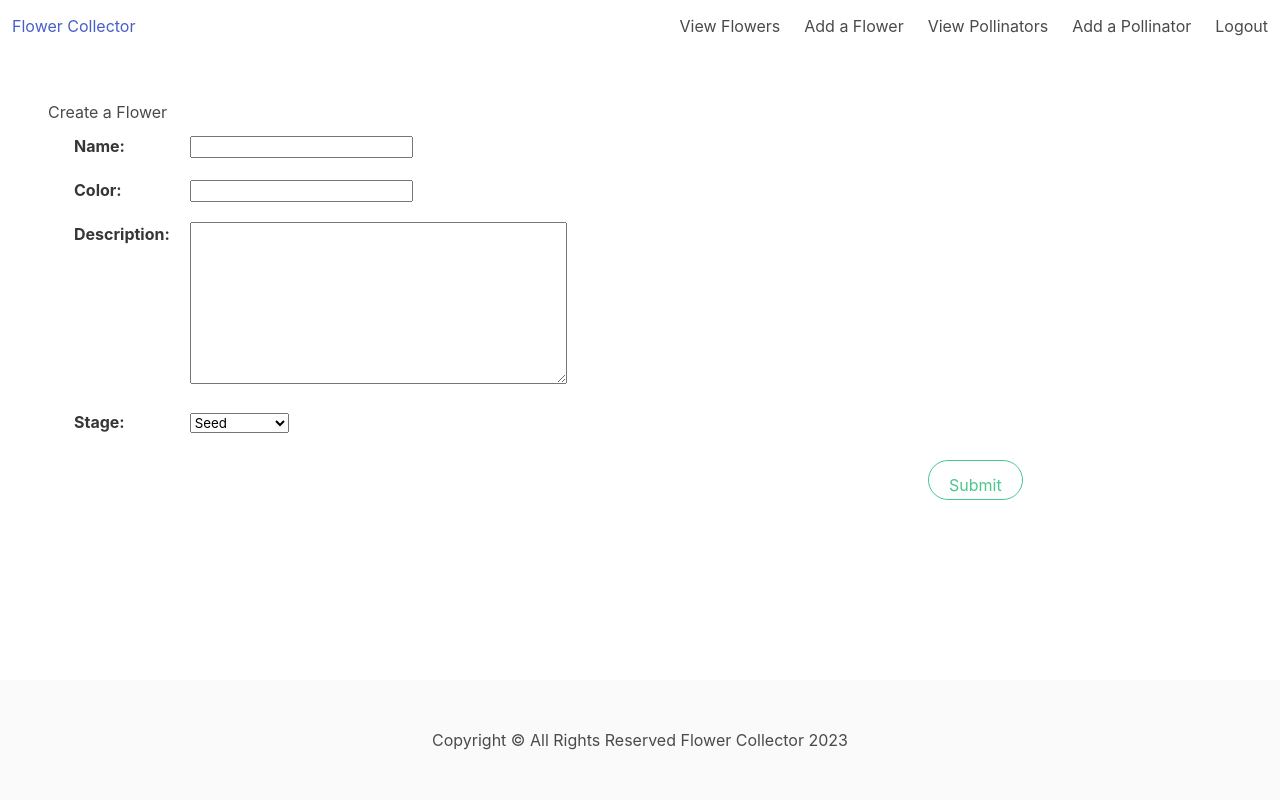
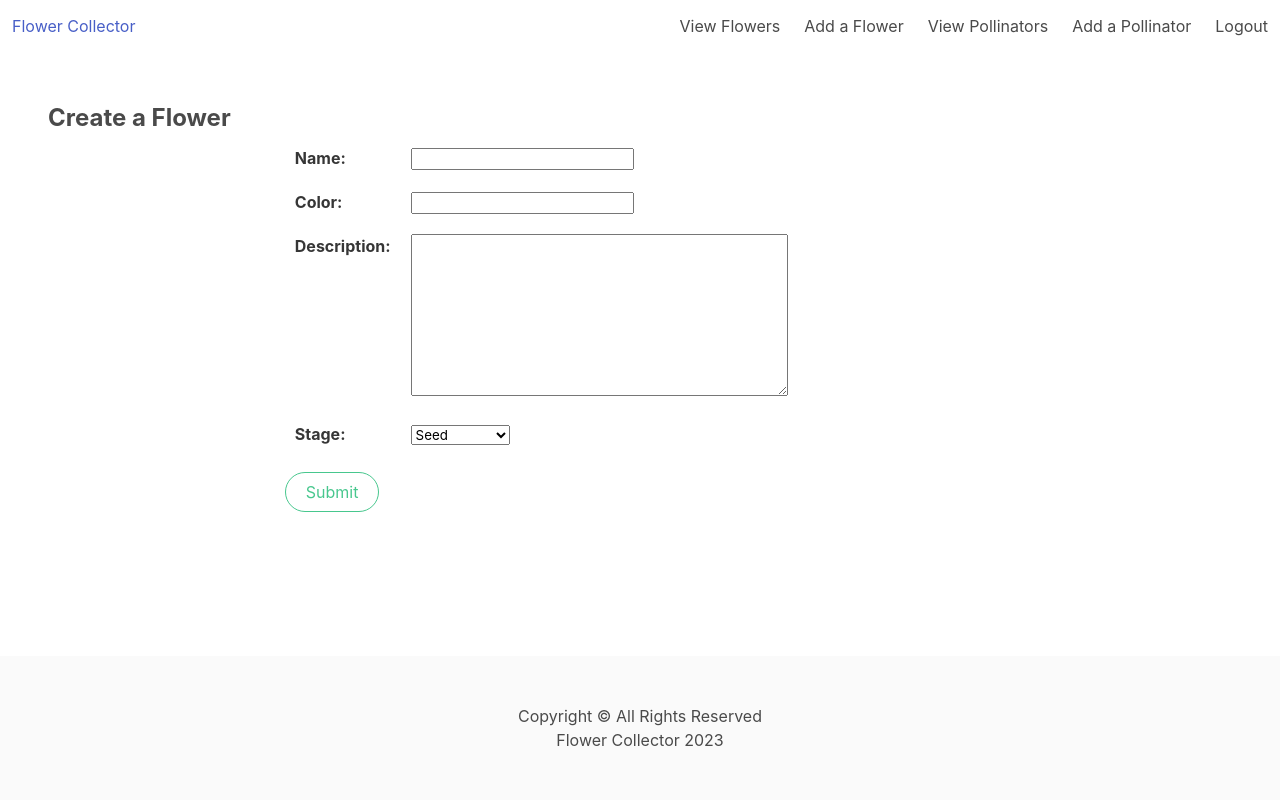
Before and after one commit to ambertav/flower_collector, a Django app: page /flowers/create/ in a window 1280 px wide. Run offline with Django 4.2, Linux system fonts and the light colour scheme; the visitor is signed in with stand-in values (Sample User, id 1).

Commit message:
styles buttons, shrinks forms

```diff
--- a/main_app/static/css/style.css
+++ /dev/null
@@ -1,17 +0,0 @@
-body {
-    display: flex;
-    flex-direction: column;
-    min-height: 100vh;
-}
-
-main {
-    flex-grow: 1;
-}
-
-td, th {
-    padding: 10px;
-}
-
-footer {
-    padding: 1rem 1.5rem 1rem;
-}
--- /dev/null
+++ b/main_app/static/css/styles.css
@@ -0,0 +1,40 @@
+body {
+    display: flex;
+    flex-direction: column;
+    min-height: 100vh;
+}
+
+main {
+    flex-grow: 1;
+}
+
+h2 {
+    font-weight: 700;
+    font-size: 24px;
+}
+
+h3 {
+    font-weight: 600;
+    font-size: 18px;
+}
+
+img {
+    width: 200px;
+    height: 150px;
+}
+
+td, th {
+    padding: 10px;
+}
+
+footer {
+    padding: 1rem 1.5rem 1rem;
+}
+
+.form-small {
+    width: 30%;
+}
+
+.form-medium {
+    width: 60%;
+}
--- a/main_app/templates/base.html
+++ b/main_app/templates/base.html
@@ -7,7 +7,7 @@
     <meta http-equiv="X-UA-Compatible" content="IE=edge">
     <meta name="viewport" content="width=device-width, initial-scale=1.0">
     <link rel="stylesheet" href="https://cdn.jsdelivr.net/npm/bulma@0.9.4/css/bulma.min.css">
-    <link rel="stylesheet" href="{% static 'css/style.css' %}">
+    <link rel="stylesheet" href="{% static 'css/styles.css' %}">
     {% block title %}
         <title>Flower Collector</title>
     {% endblock %}
@@ -37,11 +37,11 @@
         {% endblock %}
     </main>
     <footer class="footer pb-6">
-        <div class="content has-text-centered">
+        <div class="has-text-centered">
             <span>Copyright &copy; All Rights Reserved</span>
+            <br>
             <span>Flower Collector {% now 'Y' %} </span>
         </div>
-
     </footer>
 </body>
 </html>
--- a/main_app/templates/flowers/flower_form.html
+++ b/main_app/templates/flowers/flower_form.html
@@ -12,18 +12,18 @@
 
 {% block content %}
     {% if object %}
-        <h1>Update {{ object.name }}</h1>
+        <h2>Update {{ object.name }}</h2>
     {% else %}
-        <h1>Create a Flower</h1>
+        <h2>Create a Flower</h2>
     {% endif %}
 
-    <div class="container">
+    <div class="container form-medium">
         <form class="is-horizontal" method="POST">
             {% csrf_token %}
             <table class="mb-4">
                 {{ form|bulma }}
             </table>
-            <input type="submit" value="Submit" class="button is-success is-outlined is-rounded column is-offset-9 mb-4">
+            <input type="submit" value="Submit" class="button is-success is-outlined is-rounded">
         </form>
     </div>
 
```
Also changed, not shown: main_app/templates/flowers/flower_detail.html (+8 -7 lines), main_app/templates/pollinators/pollinator_form.html (+4 -4 lines).
